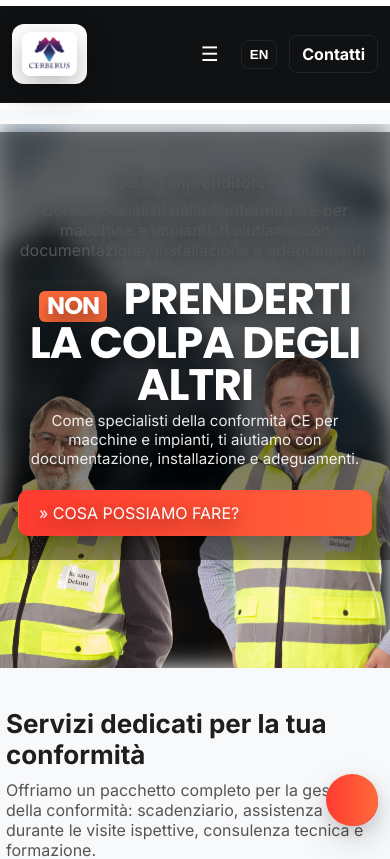
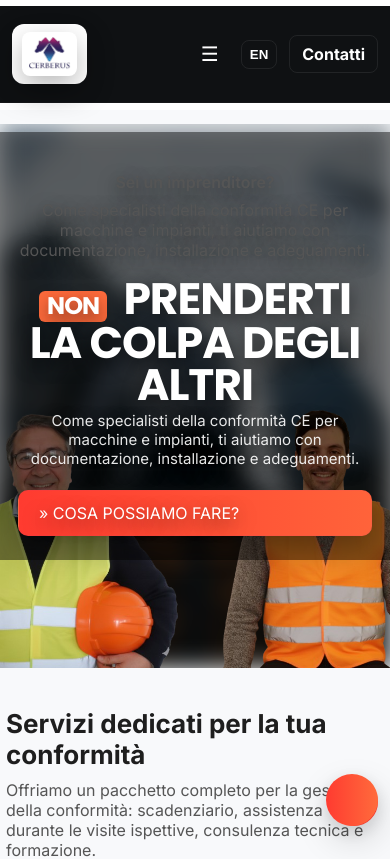
Before and after one commit to lupo-nasone/cerberus, a Next.js app in the folder cerberus/: page / in a window 390 px wide. Shown: the top 859 px of the page. Built offline with nearby package versions, Linux system fonts and the light colour scheme.

Commit message:
default push

```diff
--- a/cerberus/app/components/Hero.tsx
+++ b/cerberus/app/components/Hero.tsx
@@ -50,12 +50,12 @@ export default function Hero() {
         <div className="hero-flanks">
           <img
             className="hero-flank hero-flank-left"
-            src="/images/renato1-991x1024.png"
+            src="/images/bro1.png"
             alt="persona sinistra"
           />
           <img
             className="hero-flank hero-flank-right"
-            src="/images/claudio4.png"
+            src="/images/bro2.png"
             alt="persona destra"
           />
         </div>
--- a/cerberus/app/globals.css
+++ b/cerberus/app/globals.css
@@ -184,9 +184,9 @@ body{
 .hero-full{position:relative;overflow:hidden}
 .hero-bg{position:relative;padding:8px 0 80px}
 .hero-bg-image{position:absolute;inset:0;background-size:cover;background-position:center;filter:blur(6px) saturate(.9) brightness(.9);opacity:.98}
-.hero-flank{position:absolute;bottom:0;width:520px;/* attach to bottom of decorative background */object-fit:contain;border-radius:0;box-shadow:none;filter:none;z-index:6}
-.hero-flank-left{left:4%;transform:translateX(8%);}
-.hero-flank-right{right:4%;transform:translateX(-8%);}
+.hero-flank{position:absolute;bottom:0;width:580px;/* attach to bottom of decorative background */object-fit:contain;border-radius:0;box-shadow:none;filter:none;z-index:6}
+.hero-flank-left{left:8%;transform:translateX(4%);}
+.hero-flank-right{right:8%;transform:translateX(-4%);}
 
 /* default desktop: hero-flanks container positions the two images anchored to the bottom of the hero background */
 .hero-flanks{position:absolute;left:0;right:0;bottom:0;height:auto;pointer-events:none;z-index:6}
@@ -220,8 +220,10 @@ body{
 
   /* flanks container becomes a flex row to place images next to each other */
   .hero-flanks{order:2;display:flex;gap:6px;justify-content:center;align-items:flex-start;width:100%;max-width:760px;padding:8px 6px}
-  .hero-flank{position:relative;display:block;bottom:auto;left:auto;right:auto;transform:none;z-index:2;width:48%;max-width:360px;margin:0}
-  .hero-flank-left,.hero-flank-right{width:48%}
+  /* slightly larger on small screens and closer together */
+  .hero-flanks{order:2;display:flex;gap:4px;justify-content:center;align-items:flex-start;width:100%;max-width:760px;padding:8px 6px}
+  .hero-flank{position:relative;display:block;bottom:auto;left:auto;right:auto;transform:none;z-index:2;width:50%;max-width:360px;margin:0}
+  .hero-flank-left,.hero-flank-right{width:50%}
 
   .hero-title{font-size:28px}
 }
@@ -373,8 +375,9 @@ main {
   .hero-center-card{background:transparent;border-radius:0;padding:12px 16px;box-shadow:none;margin-bottom:20px}
 
   /* flank images: keep them side-by-side, larger, and centered under the title */
-  .hero-flanks{max-width:96%;padding:0;margin:0;gap:4px}
-  .hero-flank{width:48%;max-width:220px;border-radius:0}
+  /* on very small phones bring the flanks a touch closer to center */
+  .hero-flanks{max-width:96%;padding:0;margin:0;gap:2px}
+  .hero-flank{width:52%;max-width:240px;border-radius:0}
   .hero-flank img{display:block}
 
   /* fixed CTA at bottom similar to screenshot */
```
Also changed, not shown: cerberus/public/images/bro1.png (added), cerberus/public/images/bro2.png (added).
